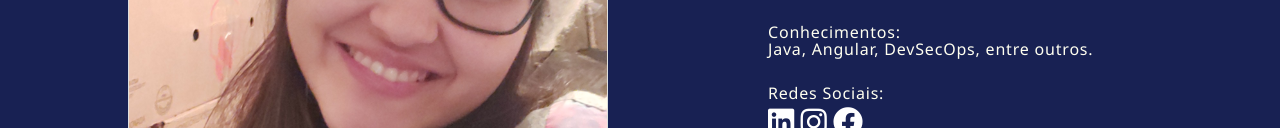
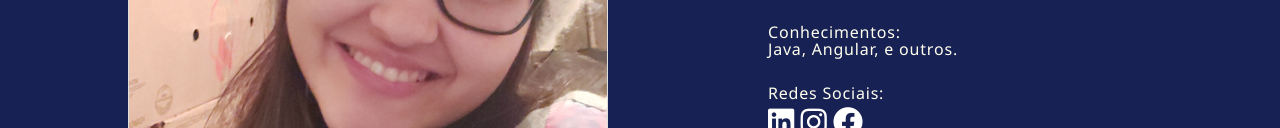
Before and after one commit to VitoriaPaula/VitoriaPaula.github.io, a website: page index.html in a window 1280 px wide. Shown: the part 264-392 px from the top of the page. Drawn offline with Linux system fonts and the light colour scheme.

Commit message:
Ajuste msg de conhecimentos

```diff
--- a/index.html
+++ b/index.html
@@ -44,7 +44,7 @@
                                     style="letter-spacing:0.05em;">Conhecimentos:</span></span></h6>
 
                         <p class="font_8" style="line-height:0.4em;"><span class="color_19"><span
-                                    style="letter-spacing:0.05em;">Java, Angular, DevSecOps, entre outros.</span></span>
+                                    style="letter-spacing:0.05em;">Java, Angular, e outros.</span></span>
                         </p>
 
                         <p class="font_8" style="line-height:0.3em;">&nbsp;</p>
```
